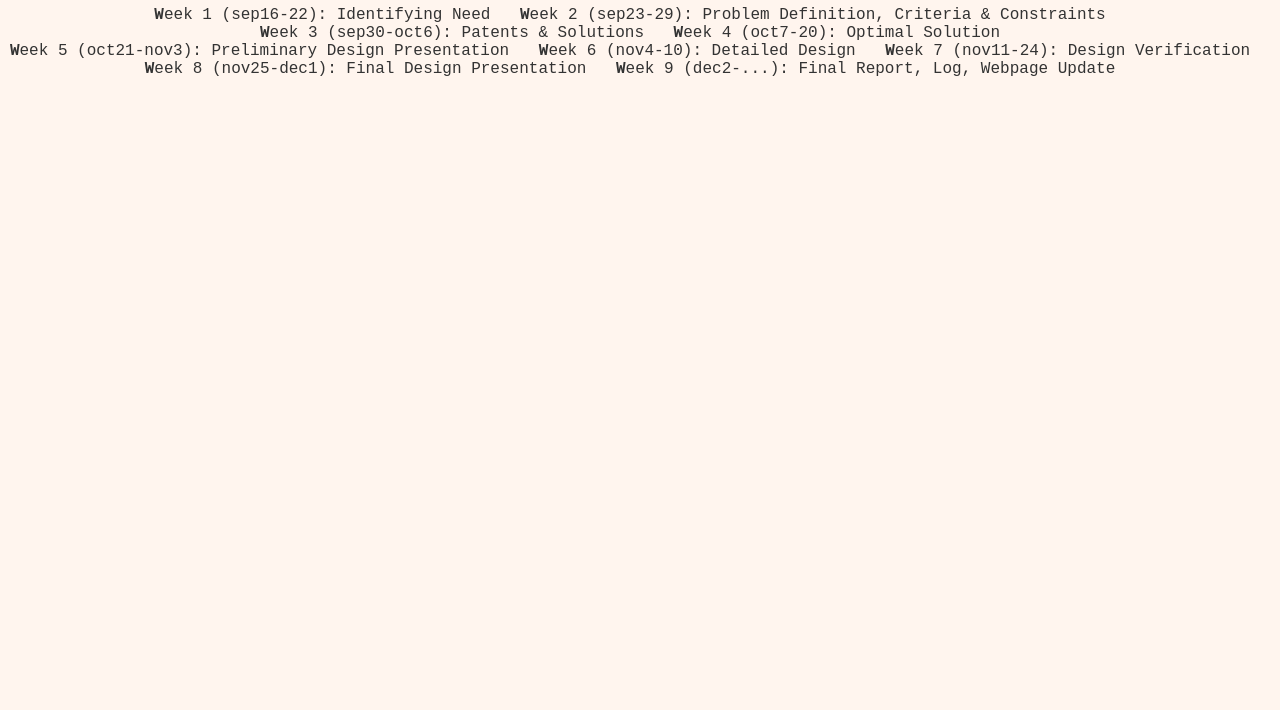
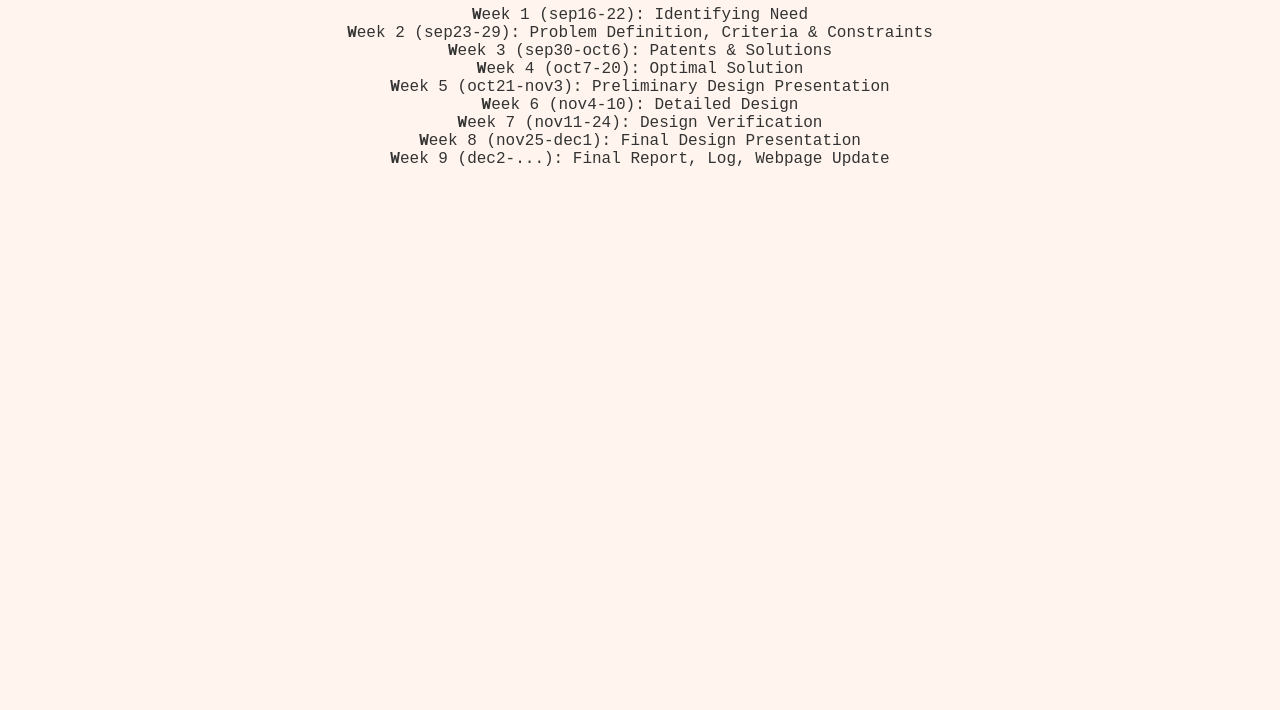
Before and after one commit to FYDP-Group15/progress-website, a plain HTML site: page index.html in a window 1280 px wide. Shown: the part 90-800 px from the top of the page. Drawn offline with Linux system fonts and the light colour scheme.

Commit message:
centering links

```diff
--- a/styles.css
+++ b/styles.css
@@ -2,6 +2,8 @@ body {
     font-family: 'Courier New', monospace;
     margin: 0;
     padding: 0;
+    justify-content: center;
+    align-items: center;
     background-color: #fff5ee; /* PaleVioletRed color */
 }
 
@@ -19,8 +21,10 @@ nav ul {
 }
 
 nav ul li {
-    display: inline;
-    margin-right: 20px;
+    display: flex;
+    justify-content: center;
+    flex-direction: column;
+    align-items: center;
 }
 
 nav ul li:hover {
```
